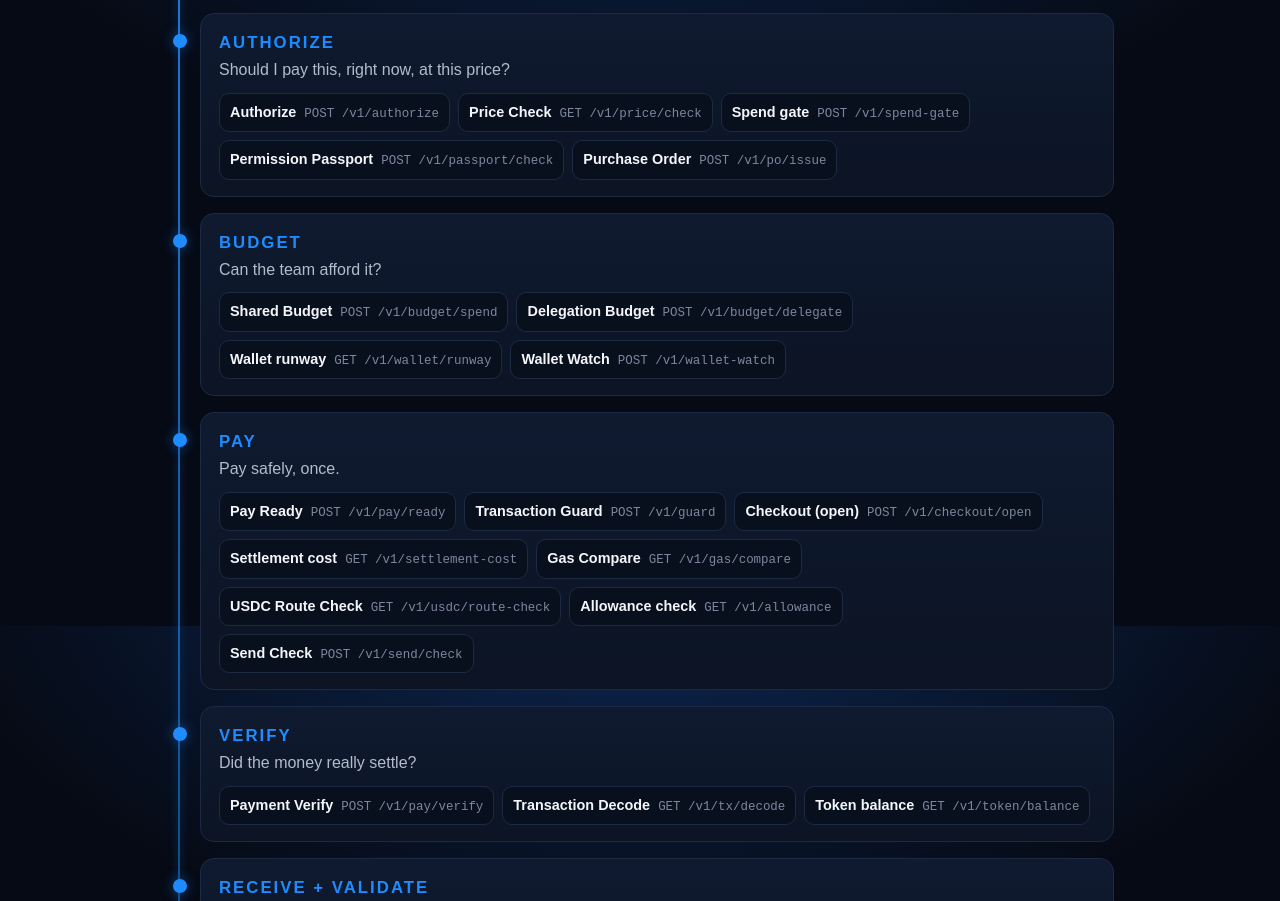
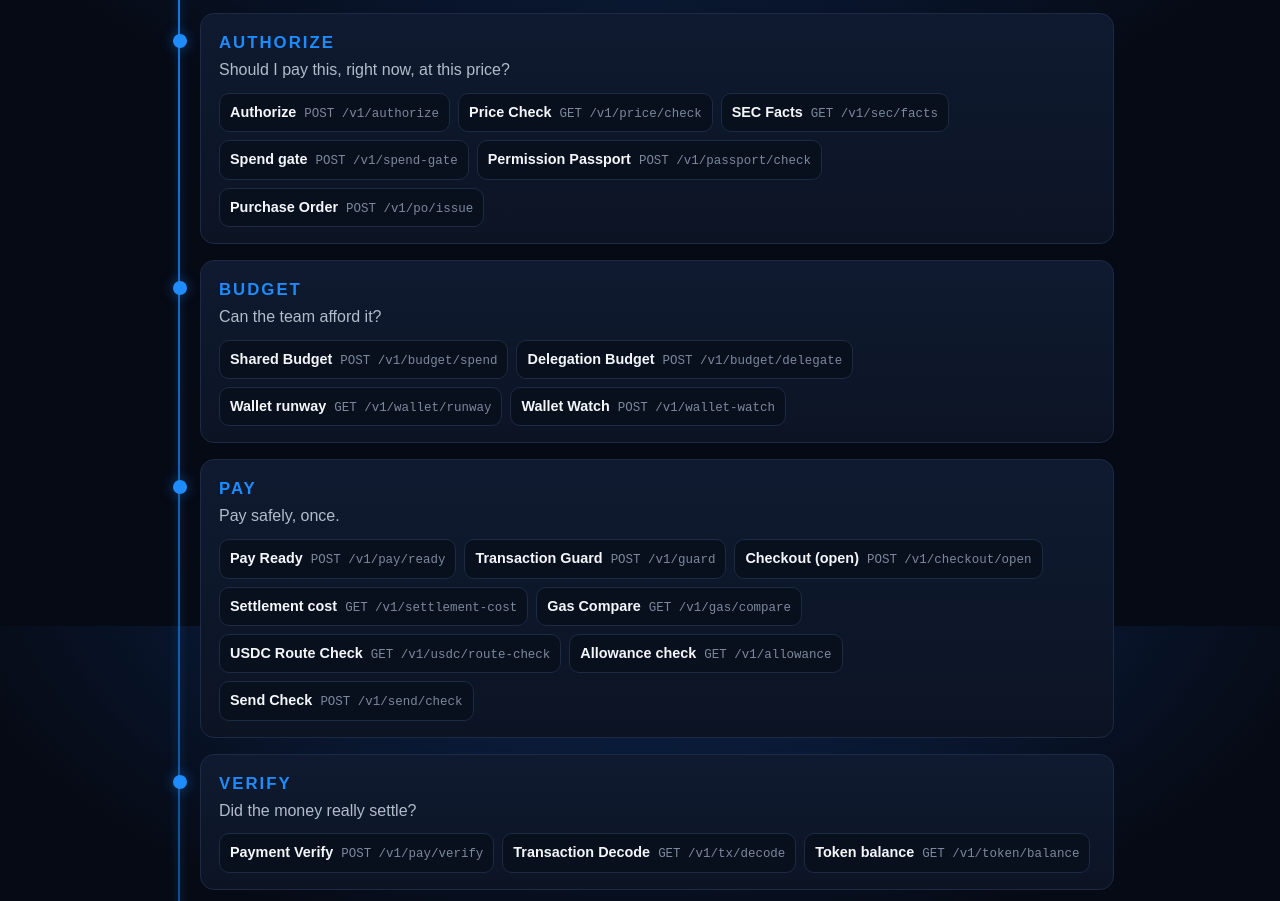
Before and after one commit to OMENZ2026/OMENZ-site, a website: page journey/index.html in a window 1280 px wide. Shown: the part 974-1875 px from the top of the page. Drawn offline with Linux system fonts and the light colour scheme; no server answers.

Commit message:
Journey: SEC Facts at AUTHORIZE

```diff
--- a/journey/index.html
+++ b/journey/index.html
@@ -71,7 +71,7 @@
   const STOPS = [
     ["DISCOVER", "Which paid tool can do this job?", [["Capability Finder", "GET /v1/market/find"], ["Market job desk", "POST /v1/market/job"], ["Cheapest working tool", "GET /v1/market/cheapest"]]],
     ["TRUST", "Is this seller real and reliable?", [["Agent Trust", "GET /v1/agent/trust"], ["Work History", "GET /v1/work/history"], ["Address Screen", "GET /v1/address/screen"], ["Reliability score", "GET /v1/market/reliability"], ["Payee check", "GET /v1/market/payee"], ["Seller track record", "GET /v1/seller-record"], ["Proof of life", "GET /v1/alive"], ["Token Check", "GET /v1/token/check"], ["Domain Check", "GET /v1/domain/check"]]],
-    ["AUTHORIZE", "Should I pay this, right now, at this price?", [["Authorize", "POST /v1/authorize"], ["Price Check", "GET /v1/price/check"], ["Spend gate", "POST /v1/spend-gate"], ["Permission Passport", "POST /v1/passport/check"], ["Purchase Order", "POST /v1/po/issue"]]],
+    ["AUTHORIZE", "Should I pay this, right now, at this price?", [["Authorize", "POST /v1/authorize"], ["Price Check", "GET /v1/price/check"], ["SEC Facts", "GET /v1/sec/facts"], ["Spend gate", "POST /v1/spend-gate"], ["Permission Passport", "POST /v1/passport/check"], ["Purchase Order", "POST /v1/po/issue"]]],
     ["BUDGET", "Can the team afford it?", [["Shared Budget", "POST /v1/budget/spend"], ["Delegation Budget", "POST /v1/budget/delegate"], ["Wallet runway", "GET /v1/wallet/runway"], ["Wallet Watch", "POST /v1/wallet-watch"]]],
     ["PAY", "Pay safely, once.", [["Pay Ready", "POST /v1/pay/ready"], ["Transaction Guard", "POST /v1/guard"], ["Checkout (open)", "POST /v1/checkout/open"], ["Settlement cost", "GET /v1/settlement-cost"], ["Gas Compare", "GET /v1/gas/compare"], ["USDC Route Check", "GET /v1/usdc/route-check"], ["Allowance check", "GET /v1/allowance"], ["Send Check", "POST /v1/send/check"]]],
     ["VERIFY", "Did the money really settle?", [["Payment Verify", "POST /v1/pay/verify"], ["Transaction Decode", "GET /v1/tx/decode"], ["Token balance", "GET /v1/token/balance"]]],
```
